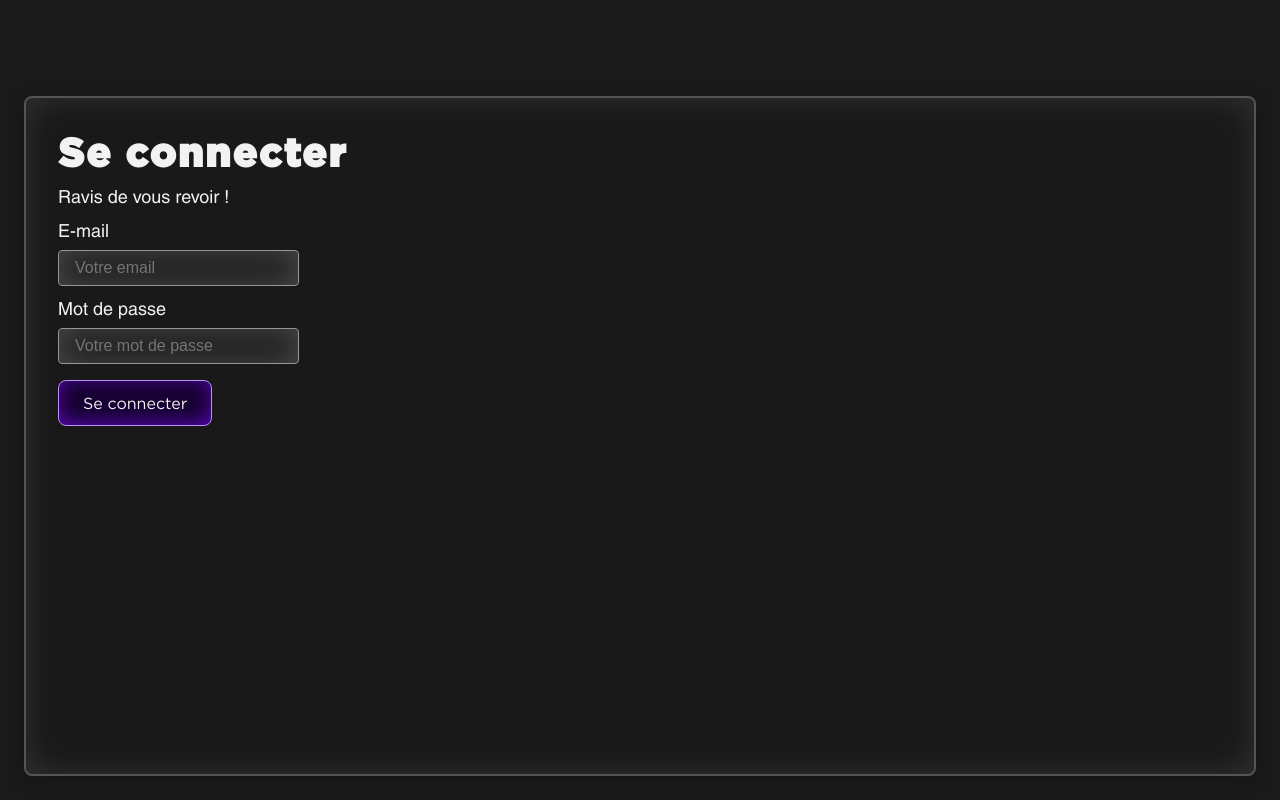
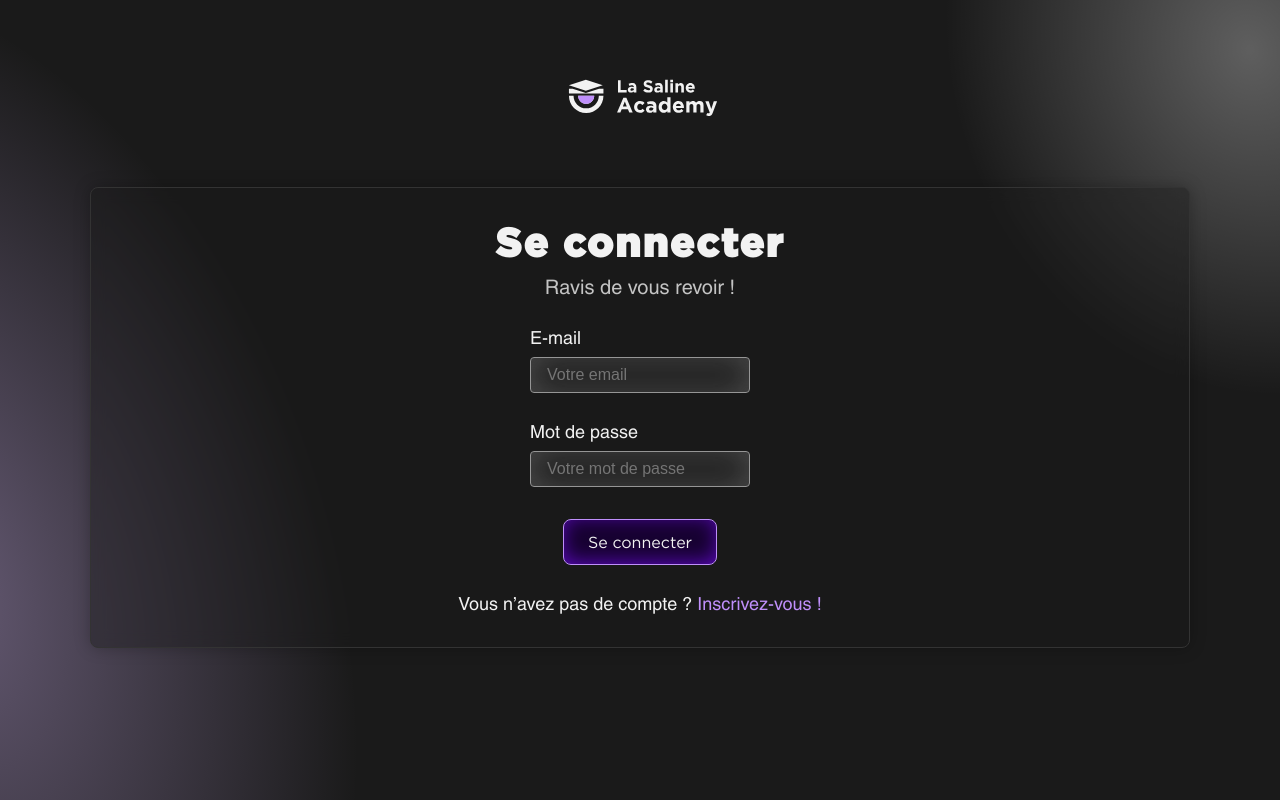
Before and after one commit to valentinmariot/la-saline-academy, a Next.js app: page /authentification/login in a window 1280 px wide. Built offline with nearby package versions, Linux system fonts and the light colour scheme; no server answers.

Commit message:
[ADD] front modal login, page login, delete framer motion

```diff
--- a/components/inputContainer/inputContainer.module.scss
+++ b/components/inputContainer/inputContainer.module.scss
@@ -6,7 +6,11 @@
     align-items: flex-start;
     gap: $--1m;
     text-align: left;
-
+    width: 100%;
+    max-width: 220px;
+    @media (max-width: 500px) {
+        max-width: 100%;
+    }
     &__label {
         font-size: $--2m;
         font-weight: 500;
--- a/package.json
+++ b/package.json
@@ -12,7 +12,6 @@
     "check": "npx tsc --noEmit && npx eslint . && npx prettier --write"
   },
   "dependencies": {
-    "framer-motion": "^10.12.18",
     "next": "13.4.7",
     "next-auth": "^4.22.1",
     "react": "18.2.0",
--- a/pages/_app.tsx
+++ b/pages/_app.tsx
@@ -3,7 +3,6 @@ import React from "react";
 import Head from "next/head";
 import type { AppProps } from "next/app";
 import { SessionProvider } from "next-auth/react";
-import { motion, AnimatePresence } from "framer-motion";
 
 import "../styles/global.scss";
 
@@ -89,26 +88,7 @@ export default function App({
         />
         <meta name="theme-color" content="#1a1a1a" />
       </Head>
-      <AnimatePresence>
-        <motion.div
-          exit="pageExit"
-          initial="pageInitial"
-          animate="pageAnimate"
-          variants={{
-            pageInitial: {
-              opacity: 0,
-            },
-            pageAnimate: {
-              opacity: 1,
-            },
-            pageExit: {
-              opacity: 0,
-            },
-          }}
-        >
-          <Component {...pageProps} />
-        </motion.div>
-      </AnimatePresence>
+      <Component {...pageProps} />
     </SessionProvider>
   );
 }
--- a/pages/authentification/login.tsx
+++ b/pages/authentification/login.tsx
@@ -4,6 +4,9 @@ import Head from "next/head";
 import InputContainer from "@/components/inputContainer/inputContainer";
 import { useRouter } from "next/router";
 import useGetAllUsers from "@/hooks/user/useGetAllUsers";
+import styles from "@/styles/_pages/login.module.scss";
+import Image from "next/image";
+import Link from "next/link";
 
 const Login = () => {
   const user = useGetAllUsers();
@@ -23,7 +26,6 @@ const Login = () => {
     if (res.status === 200) {
       router.push("/");
     }
-    console.log(res);
   };
   useEffect(() => {
     user.fetchData();
@@ -31,11 +33,9 @@ const Login = () => {
 
   const handleChangeEmail = (e: any) => {
     setUserInfo({ ...userInfo, email: e.target.value });
-    console.log(userInfo);
   };
   const handleChangePassword = (e: any) => {
     setUserInfo({ ...userInfo, password: e.target.value });
-    console.log(userInfo);
   };
 
   return (
@@ -43,11 +43,23 @@ const Login = () => {
       <Head>
         <title>Accueil - La Saline Academy</title>
       </Head>
-      <main>
-        <div className="container">
-          <form className="content border">
+      <main className={styles.login_page}>
+        <div className={styles.login_page_container}>
+          <Link href="/" className={styles.logo}>
+            <Image
+              src="/logo_saline-academy.svg"
+              alt="Logo de La Saline Academy"
+              width={155}
+              height={46}
+            />
+          </Link>
+          <div className="modalLogin border">
+            <form className="modalLogin_container">
+              <div className="modalLogin--head">
                 <h1 className="h2">Se connecter</h1>
-            <p>Ravis de vous revoir !</p>
+                <h2 className="h5">Ravis de vous revoir !</h2>
+              </div>
+
               <InputContainer
                 id="1"
                 type="email"
@@ -69,7 +81,17 @@ const Login = () => {
               >
                 Se connecter
               </button>
+              <p className="text_center">
+                Vous n’avez pas de compte ?{" "}
+                <Link
+                  href="/authentification/register"
+                  className="btn-purple-link hover-effect"
+                >
+                  Inscrivez-vous !
+                </Link>
+              </p>
             </form>
+          </div>
         </div>
       </main>
     </>
--- /dev/null
+++ b/styles/_pages/login.module.scss
@@ -0,0 +1,70 @@
+@import "@/vars";
+
+.login_page{
+  min-height: 100vh;
+  width: 100%;
+  display: flex;
+  flex-direction: column;
+  align-items: center;
+  justify-content: flex-start;
+  padding: $--3m;
+  overflow: hidden;
+  position: relative;
+  .login_page_container{
+    max-width: 1100px;
+    width: 100%;
+    display: flex;
+    flex-direction: column;
+    align-items: center;
+    justify-content: center;
+    gap: $--8m;
+  }
+  .logo{
+    margin-top: $--6m;
+    &:hover{
+      filter: grayscale(1);
+    }
+  }
+  &:before{
+    z-index: -1;
+    position: absolute;
+    top: -300px;
+    right: -270px;
+    content: "";
+    width: 600px;
+    height: 700px;
+    transform: rotate(-18deg);
+    flex-shrink: 0;
+    border-radius: 700px;
+    opacity: 0.4;
+    background: radial-gradient(50% 50.00% at 50% 50.00%, rgba(255, 255, 255, 0.75) 0%, rgba(173, 173, 173, 0.00) 100%);
+  }
+  &:after{
+    z-index: -1;
+    position: absolute;
+    top: -40px;
+    left: -450px;
+    content: "";
+    width: 780px;
+    height: 1250px;
+    transform: rotate(-18deg);
+    flex-shrink: 0;
+    border-radius: 1250px;
+    opacity: 0.4;
+    background: radial-gradient(50% 50.00% at 50% 50.00%, $--purple-100 0%, rgba(216, 187, 252, 0.00) 100%);
+  }
+  @media (max-width: 500px){
+    padding: $--2m;
+    .login_page_container{
+      gap: $--4m;
+    }
+    .logo{
+      margin-top: $--2m;
+      width: 100%;
+      max-width: 130px;
+      img{
+        width: 100%;
+      }
+    }
+  }
+}
--- a/styles/global.scss
+++ b/styles/global.scss
@@ -41,6 +41,7 @@ h5, .h5 {
   font-style: normal;
   font-weight: 400;
   line-height: normal;
+  letter-spacing: 0;
 }
 
 
--- a/styles/reset.scss
+++ b/styles/reset.scss
@@ -23,12 +23,18 @@
 }
 html{
   font-family: $--text-font;
-  font-size: $--font-size;
   font-weight: 400;
   line-height: auto;
   color: $--gray-50;
   background: $--gray-900;
   scroll-behavior: smooth;
+  font-size: 18px;
+  @media only screen and (max-width: 800px){
+    font-size: 16px;
+  }
+  @media only screen and (max-width: 500px){
+    font-size: 14px;
+  }
 }
 .menu{
   background: rgba(51, 51, 51, 0.40);
--- a/styles/vars/_fonts.scss
+++ b/styles/vars/_fonts.scss
@@ -29,11 +29,3 @@
 $--bold-title-font: 'GothamBold', 'Gotham', Helvetica, Roboto, serif;
 $--title-font: 'Gotham', Helvetica, Roboto, serif;
 $--text-font: 'Helvetica', Roboto, serif;
-
-$--font-size: 18px;
-@media only screen and (max-width: 800px){
-  $--font-size: 16px;
-}
-@media only screen and (max-width: 500px){
-  $--font-size: 1$--0-5m;
-}
--- a/styles/vars/classes.scss
+++ b/styles/vars/classes.scss
@@ -83,7 +83,53 @@
   filter: grayscale(1);
   opacity: 0.3;
 }
-
+.modalLogin{
+  width: 100%;
+  display: flex;
+  padding: $--4m;
+  flex-direction: column;
+  align-items: center;
+  gap: $--4m;
+  border-radius: $--1m;
+  border: 1px solid $--gray-800;
+  background: rgba(26, 26, 26, 0.40);
+  box-shadow: 0 0 $--2m 0 rgba(0, 0, 0, 0.25);
+  backdrop-filter: blur($--1m);
+  .modalLogin_container{
+    display: flex;
+    flex-direction: column;
+    align-items: center;
+    justify-content: center;
+    gap: $--4m;
+    max-width: 450px;
+    width: 100%;
+  }
+  .modalLogin--head{
+    display: flex;
+    flex-direction: column;
+    align-items: center;
+    justify-content: center;
+    gap: $--2m;
+    *{
+      text-align: center;
+    }
+    .h5{
+      color: $--gray-200 !important;
+    }
+  }
+  p{
+    a{
+      color: $--purple-200;
+    }
+  }
+  @media (max-width: 500px) {
+    gap: $--3m;
+    padding: $--4m $--2m;
+    .modalLogin_container{
+      gap: $--3m;
+    }
+  }
+}
 .sr-only {
   position: absolute;
   width: 1px;
@@ -94,3 +140,6 @@
   clip: rect(0,0,0,0);
   border: 0;
 }
+.text_center{
+  text-align: center;
+}
```
Lines whose indentation alone changed are shown as unchanged.
